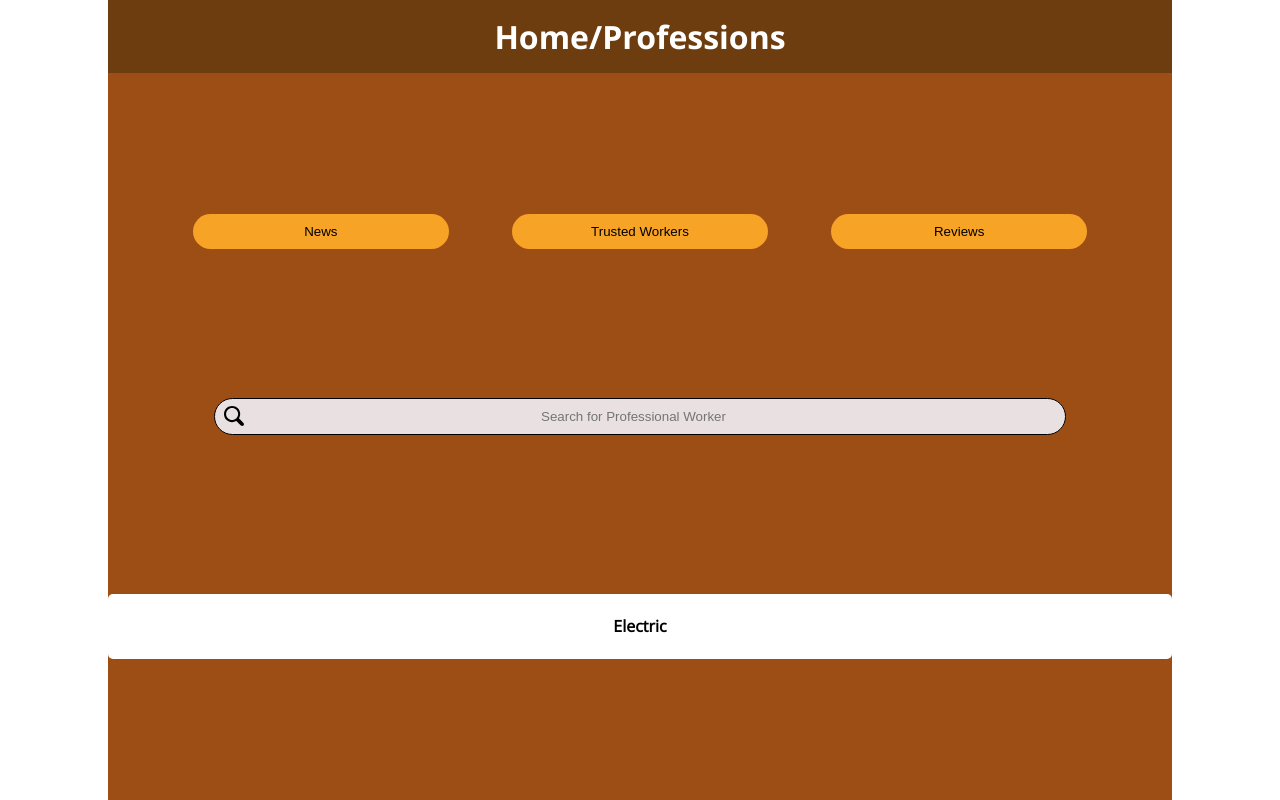
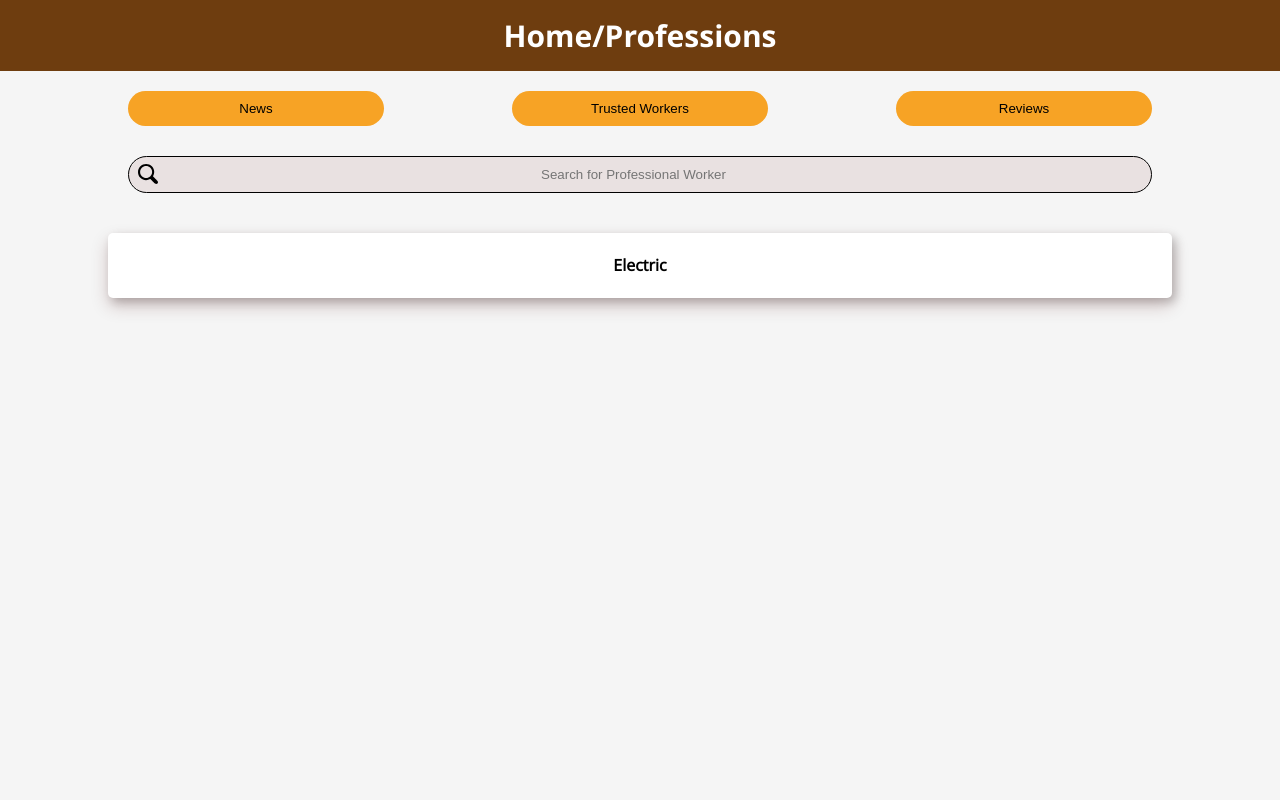
Before and after one commit to WebAhead6/pros-frontend, a React (Create React App) app: page / in a window 1280 px wide. Built offline with nearby package versions, Linux system fonts and the light colour scheme; no server answers.

Commit message:
remove mario's old review comments

```diff
--- a/src/pages/component/Profile.css
+++ b/src/pages/component/Profile.css
@@ -14,6 +14,11 @@ h5 {
   font-size: 25px;
   /* take the full height of the parent element which the height of the screen */
   height: 100%;
+}
+
+.beyondTitle {
+  background-color: #9d4e15;
+
 }
 
 .image {
@@ -38,14 +43,10 @@ h5 {
 }
 
 .name {
-  /* display: flex;
-  align-items: flex-end;
-  justify-content: center;
-  height: 20px; */
   margin-top: 10px;
   font-style: italic;
   font-size: 28px;
-  color: white;
+  color: #6e3d0f;
 }
 
 .discription {
@@ -62,7 +63,7 @@ h5 {
   width: 75vw;
   justify-content: space-around;
   margin-top: auto;
-  color: white;
+  color: #6e3d0f;
 }
 
 .reviews {
--- a/src/pages/component/Profile.jsx
+++ b/src/pages/component/Profile.jsx
@@ -46,7 +46,7 @@ const Profile = ({
           <h5>{setCall}</h5>
         </div>
         <button className="back2">
-        <h5>back</h5>
+          <h5>Back</h5>
         </button>
       </div>
     </div>
--- a/src/pages/component/Profission.css
+++ b/src/pages/component/Profission.css
@@ -4,13 +4,15 @@
   align-items: center;
   padding: 0px 20px;
   border: none;
-  /* make the width to be 80% of the screen width */
   width: 80vw;
+  max-width: 80vw;
+  overflow: hidden;
   margin: auto;
   margin-top: 10px;
   background-color: white;
-  /* I thought it looked better with a little bit of border-radius */
   border-radius: 5px;
+  box-shadow: 0.25rem 0.25rem 0.6rem rgba(0, 0, 0, 0.2),
+    0 0.5rem 1.125rem rgba(75, 0, 0, 0.2);
 }
 
 .imgP {
--- a/src/pages/component/Profission.jsx
+++ b/src/pages/component/Profission.jsx
@@ -16,5 +16,5 @@ const Profission = ({ profIcon, setProfissionName, handleClick }) => (
     </div>
   </div>
 );
+
 export default Profission;
-//handleClick
--- a/src/pages/component/worker.css
+++ b/src/pages/component/worker.css
@@ -1,18 +1,12 @@
 .worker {
   background-color: white;
   display: flex;
-  /* justify-content: space-around; */
   height: 80px;
-  /* make the width to be 80% of the screen width */
   width: 80vw;
-  /* a different way to do this margin  */
-  /* margin: auto;
-  margin-top: 30px;
-  margin-bottom: -15px; */
   margin: 30px auto -15px auto;
-  /* margin-bottom: 10px; */
-  /* I thought it looked better with a little bit of border-radius */
   border-radius: 5px;
+  box-shadow: 0.25rem 0.25rem 0.6rem rgba(0, 0, 0, 0.2),
+    0 0.5rem 1.125rem rgba(75, 0, 0, 0.2);
 }
 
 .firstColW {
@@ -81,6 +75,6 @@
   width: 150px;
   justify-content: center;
   align-items: center;
-  font-size: XX-large;
+  font-size: 20px;
   margin-right: 10px;
 }
--- a/src/pages/home.css
+++ b/src/pages/home.css
@@ -1,14 +1,12 @@
 .allH {
-  background-color: #9d4e15;
-
   height: 100vh;
 
-  /* max-content is a good propery but we want to take the full width of the phone */
-  /* width: max-content; */
+  width: 100vw;
 
   display: flex;
   flex-direction: column;
   align-items: center;
+  background-color: whitesmoke;
 
   margin: auto;
 }
@@ -25,9 +23,9 @@
 }
 
 .beyondTitle {
-  background-color: #9d4e15;
   display: flex;
   flex-direction: column;
+  background-color: whitesmoke;
   /* 100% mobile view */
   width: 100%;
 }
--- a/src/pages/workerList.css
+++ b/src/pages/workerList.css
@@ -1,18 +1,18 @@
 .list {
-  background-color: #9d4e15;
   height: 100vh;
-  /* fit for mobile view */
-  /* width: 350px; */
+  width: 100vw;
   margin: auto;
+  background-color: whitesmoke;
 }
 
 .professionTitle {
-  background-color: #6e3d0f;
   margin-top: 0;
   padding-top: 15px;
   padding-bottom: 10px;
   color: white;
   font-family: "Segoe UI", Tahoma, Geneva, Verdana, sans-serif;
+  background-color: #9d4e15;
+
 }
 
 .WOLI {
--- a/src/pages/workerList.jsx
+++ b/src/pages/workerList.jsx
@@ -52,8 +52,7 @@ const WorkerList = function () {
               handleClick={handleClick}
             />
           ))}
-            ;
-          </div>
+        </div>
 
         <button className="back">Back</button>
       </div>
--- a/src/pages/workerProfile.css
+++ b/src/pages/workerProfile.css
@@ -1,5 +1,9 @@
-.beyondTitle {
+.workerProfile-container {
   height: 100vh;
+  display: flex;
+  flex-direction: column;
+  background-color: whitesmoke;
+  width: 100%;
 }
 
 .title {
@@ -7,10 +11,7 @@
   margin-top: 0;
   padding-top: 15px;
   padding-bottom: 15px;
+  font-size: 30px;
   color: white;
   font-family: "Segoe UI", Tahoma, Geneva, Verdana, sans-serif;
 }
-
-.list {
-  background-color: #9d4e15;
-}
--- a/src/pages/workerProfile.jsx
+++ b/src/pages/workerProfile.jsx
@@ -19,7 +19,7 @@ const WProfile = function () {
   }
   return (
 
-    <div className="beyondTitle">
+    <div className="workerProfile-container">
       <h1 className="title">Worker' Name</h1>
 
       {profiles.map((workerProfile) => (
```
Also changed, not shown: src/pages/component/worker.jsx (indentation only). Lines whose indentation alone changed are shown as unchanged.
